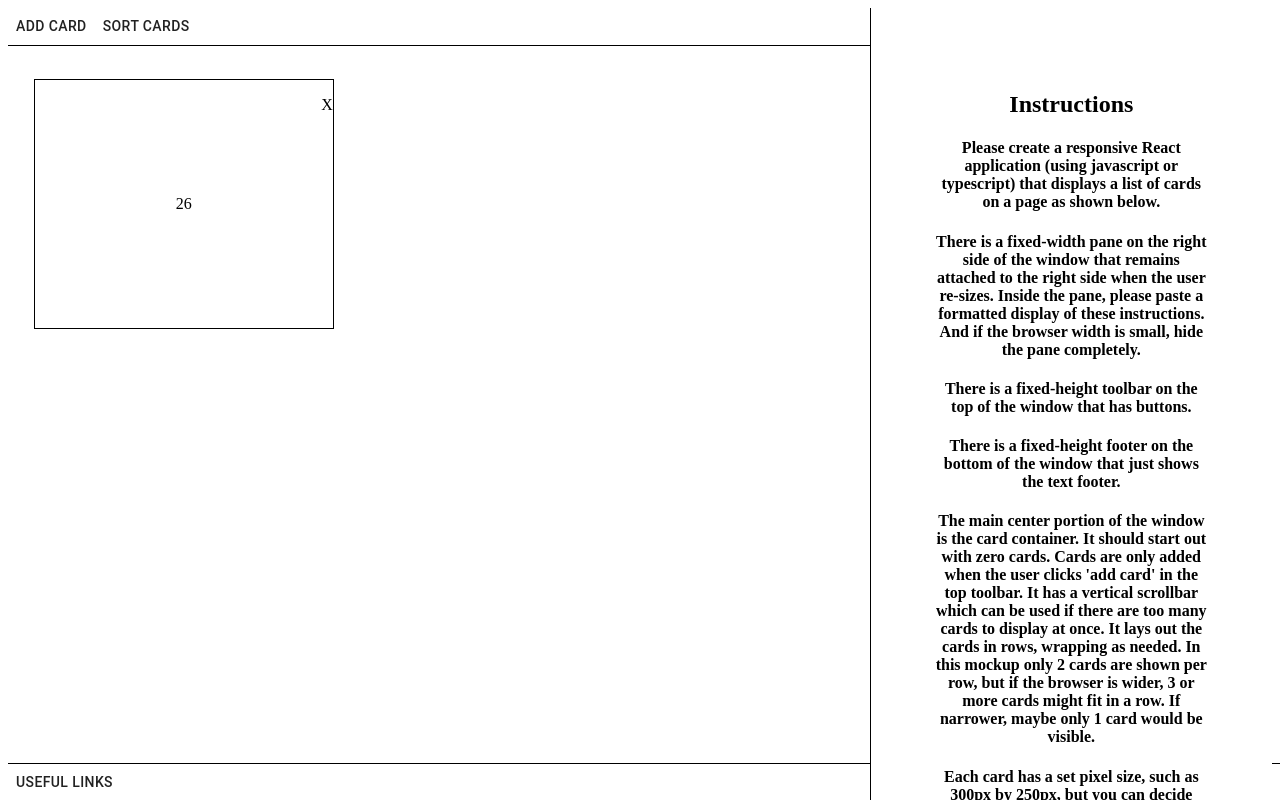
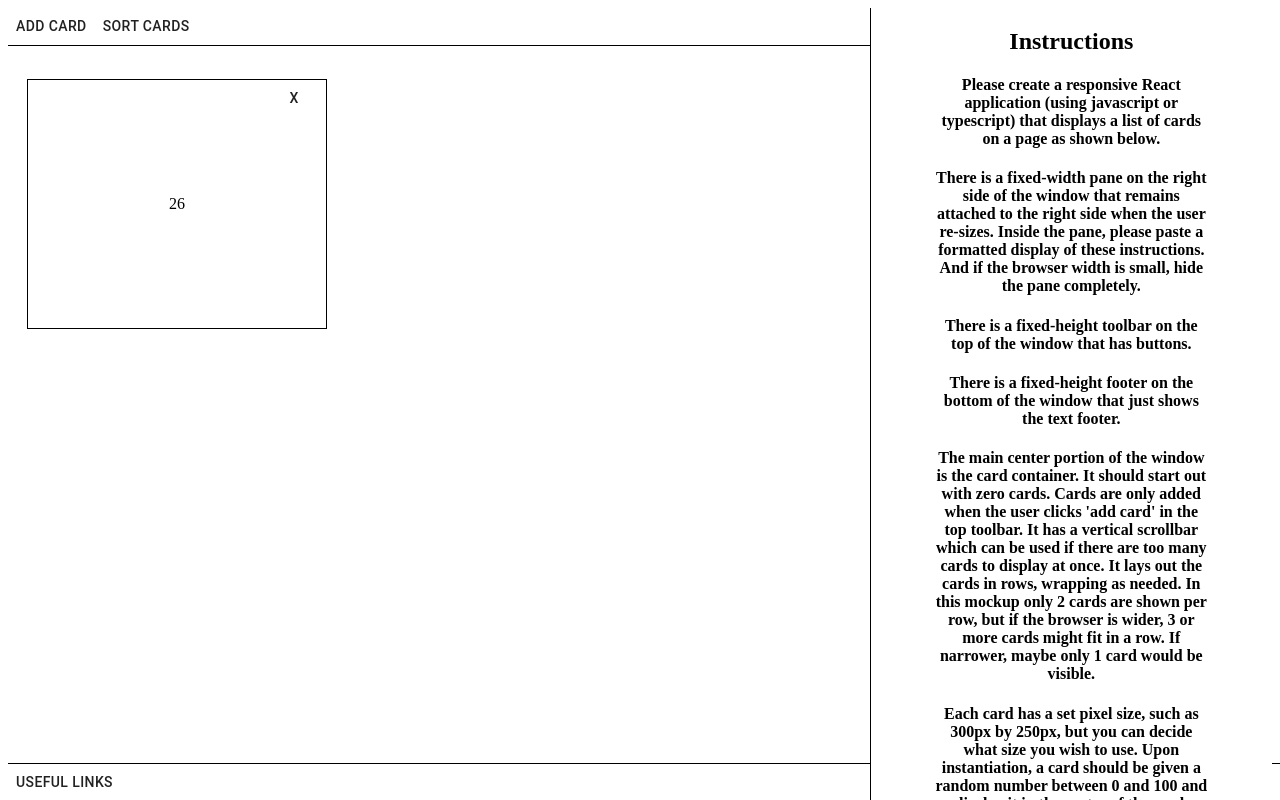
Before and after one commit to asfopoo/blue_owl, a React (Create React App) app: page / in a window 1280 px wide. Both pictures are taken after a click on the button "ADD CARD". Shown: the top 800 px of the page. Built offline with nearby package versions, Linux system fonts and the light colour scheme.

Commit message:
remove card

```diff
--- a/src/components/card.js
+++ b/src/components/card.js
@@ -1,13 +1,19 @@
 import React from 'react';
 import ListItem from "@material-ui/core/ListItem";
+import Button from "@material-ui/core/Button";
 import styles from './styles'
 
 
-export const Card = ({ index, number, handleClick }) => (
-  <ListItem index={index} style={styles.card}>
-      <p> {number} </p>
-      <div onClick={handleClick} style={styles.button}>
-        <p> X </p>
-      </div>
-  </ListItem>
-);
+export class Card extends React.Component {
+
+  render(){
+    //render a card using the props sent to the component
+    return (
+      <ListItem index={this.props.index} style={styles.card}>
+        <p> {this.props.number} </p>
+        <div onClick={this.props.onClick} style={styles.button}>
+          <Button> X </Button>
+        </div>
+      </ListItem>
+    )}
+}
--- a/src/components/styles.js
+++ b/src/components/styles.js
@@ -7,7 +7,8 @@ let styles = {
     borderWidth: 1,
     borderStyle: 'solid',
     marginTop: '3%',
-    marginLeft: '3%'
+    marginLeft: '1.5%',
+    marginRight: '1.5%'
   },
   button: {
     position: 'absolute',
--- a/src/screens/home/index.js
+++ b/src/screens/home/index.js
@@ -4,16 +4,16 @@ import List from "@material-ui/core/List";
 import { Card } from '../../components/card'
 import { instructions } from '../../components/instructions'
 import styles from './styles';
-import ListItem from "@material-ui/core/ListItem";
 
 class home extends Component {
   constructor(props) {
     super(props);
+    //set my state variables
     this.state = {
       showInstructionContainer: true,
-      cards: []
+      cards: [],
+      index: 0
     }
-    this.handleResize = this.handleResize.bind(this);
   }
 
   //set listener for window resizing
@@ -37,17 +37,22 @@ class home extends Component {
   addCards = () => {
     let cards = this.state.cards;
     cards.push({
-      number: Math.floor(Math.random() * (Math.floor(100) - Math.ceil(0)))
+      key: this.state.index,
+      number: Math.floor(Math.random() * (Math.floor(100) - Math.ceil(0))),
+
     })
     this.setState({ cards });
+    this.setState({index: this.state.index + 1})
   }
 
-  removeCards = () => {
-    console.log('remove cards');
+  sortCards = () => {
+    console.log('sorted');
   }
 
-  handleClick = () => {
-
+  removeCard = (index) => {
+    let cards = this.state.cards;
+    cards.splice(index, 1);
+    this.setState({ cards: cards });
   }
 
   navToResume = () => {
@@ -61,23 +66,24 @@ class home extends Component {
         {this.state.showInstructionContainer && (
           <div style={styles.instructionsContainer}>
             <h2> Instructions </h2>
-            {instructions.map(instruction => {
+            {instructions.map((instruction, index) => {
               return (
-                <h4> {instruction} </h4>
+                <h4 key={index}> {instruction} </h4>
               )
           })}
           </div>
         )}
         <div style={styles.header}>
           <Button onClick={this.addCards}>Add Card</Button>
-          <Button onClick={this.removeCards}>Sort Cards</Button>
+          <Button onClick={this.sortCards}>Sort Cards</Button>
         </div>
           <List style={styles.cardsList}>
-            {this.state.cards.map((card, index) => {
+            {this.state.cards.map(( card, index ) => {
               return (
                 <Card
-                  index={index}
-                  onClick={() => this.handleClick(index)}
+                  key={card.key}
+                  index={card.index}
+                  onClick={() => this.removeCard(index)}
                   number={card.number}
                 />)
             })}
--- a/src/screens/home/styles.js
+++ b/src/screens/home/styles.js
@@ -18,6 +18,8 @@ let styles = {
   cardsList: {
     display: 'flex',
     flexWrap: 'wrap',
+    paddingLeft: '0.5%',
+    paddingRight: '0.5%',
   },
   instructionsContainer: {
     width: 275,
@@ -29,7 +31,8 @@ let styles = {
     position: 'sticky',
     zIndex: 1,
     backgroundColor: '#ffffff',
-    padding: '5%',
+    paddingLeft: '5%',
+    paddingRight: '5%',
     overflow: 'auto',
     flexDirection: 'column',
   },
```
